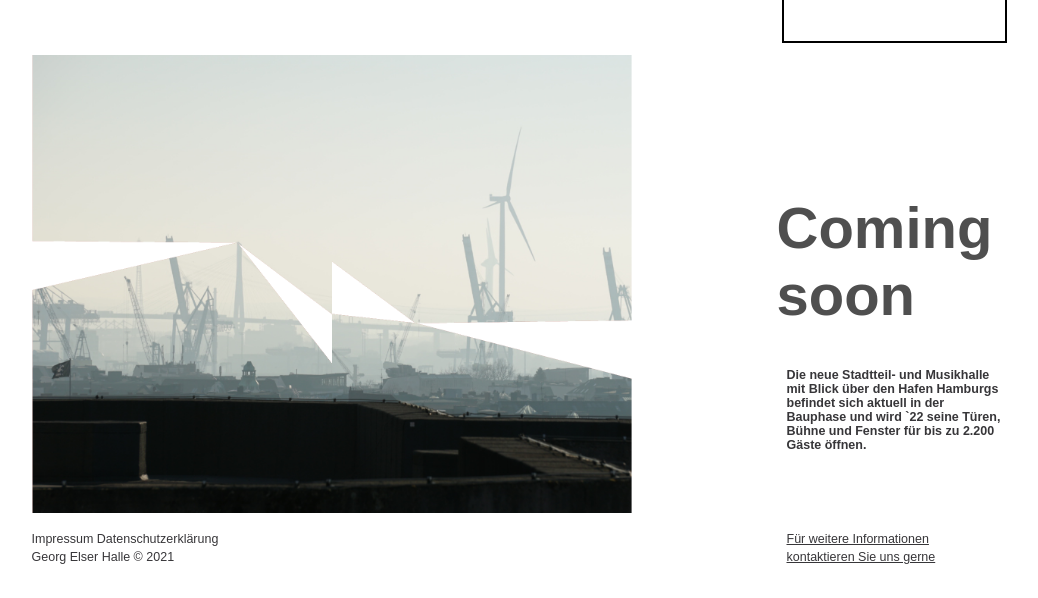
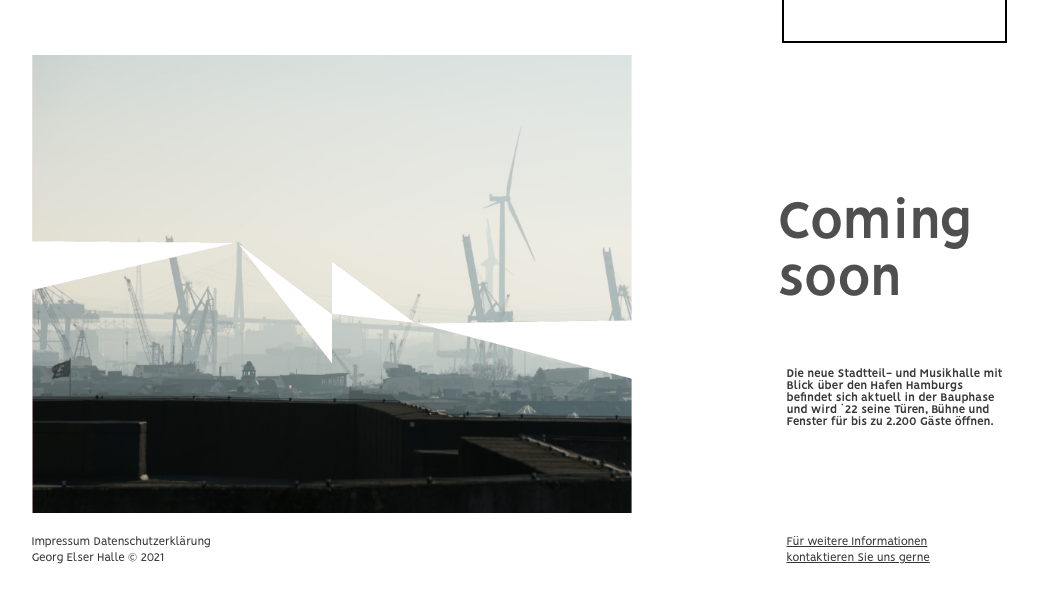
Before and after one commit to RoscaS/geh, a website: page src/index.html in a window 1280 px wide. Shown: the part 202-800 px from the top of the page, without its empty margins (121-1159 px from the left). Drawn offline with Linux system fonts and the light colour scheme; a web font is replaced by a local one.

Commit message:
style: correct fonts path

```diff
--- a/src/style/main.css
+++ b/src/style/main.css
@@ -193,12 +193,12 @@
 
 @font-face {
   font-family: Vision;
-  src: url("src/assets/fonts/Typeface_Vision.otf");
+  src: url("../assets/fonts/Typeface_Vision.otf");
 }
 @font-face {
   font-family: Vision;
   font-weight: bold;
-  src: url("src/assets/fonts/Typeface_Vision-Bold.otf");
+  src: url("../assets/fonts/Typeface_Vision-Bold.otf");
 }
 body {
   font-family: Vision, sans-serif !important;
```
